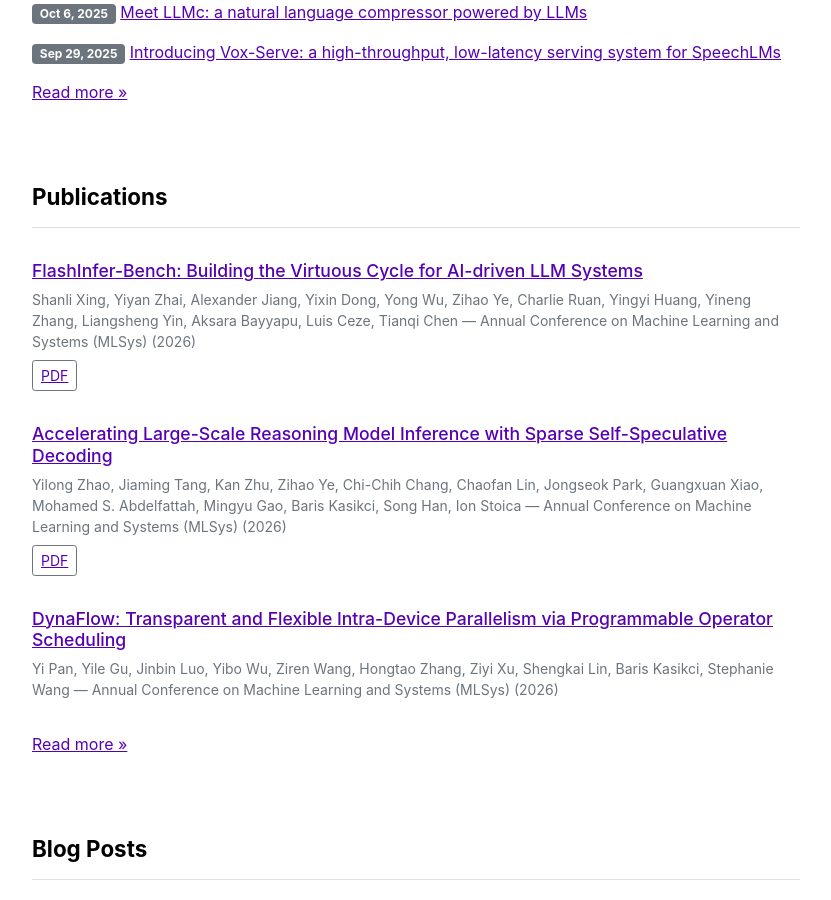
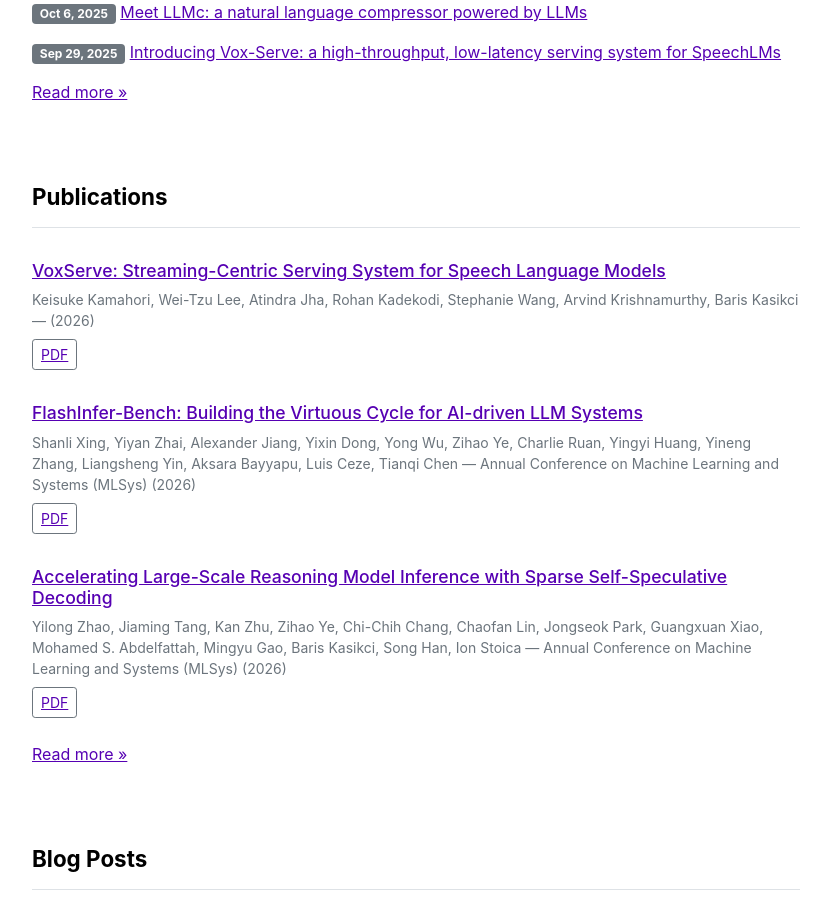
Before and after one commit to kamahori/uw-syfi.github.io, a Jekyll site: the page built from index.md, in a window 1280 px wide and 900 px high, scrolled down 769 px. Shown: the whole window, without its empty margins (224-1055 px from the left). Built offline with Jekyll 4.4.1, drawn with Linux system fonts in a browser that asks for light colours.

Commit message:
add: voxserve arxiv

```diff
--- a/_data/publications.yml
+++ b/_data/publications.yml
@@ -1,4 +1,12 @@
 index:
+  - id: "voxserve"
+    title: "VoxServe: Streaming-Centric Serving System for Speech Language Models"
+    authors: ["Keisuke Kamahori", "Wei-Tzu Lee", "Atindra Jha", "Rohan Kadekodi", "Stephanie Wang", "Arvind Krishnamurthy", "Baris Kasikci"]
+    year: 2026
+    topics: ["LLM Serving"]
+    link: "https://syfi.cs.washington.edu/blog/2025-09-29-introducing-vox-serve/"
+    pdf: "https://arxiv.org/abs/2602.00269"
+
   - id: "flashinfer-bench"
     title: "FlashInfer-Bench: Building the Virtuous Cycle for AI-driven LLM Systems"
     authors: ["Shanli Xing", "Yiyan Zhai", "Alexander Jiang", "Yixin Dong", "Yong Wu", "Zihao Ye", "Charlie Ruan", "Yingyi Huang", "Yineng Zhang", "Liangsheng Yin", "Aksara Bayyapu", "Luis Ceze", "Tianqi Chen"]
```
